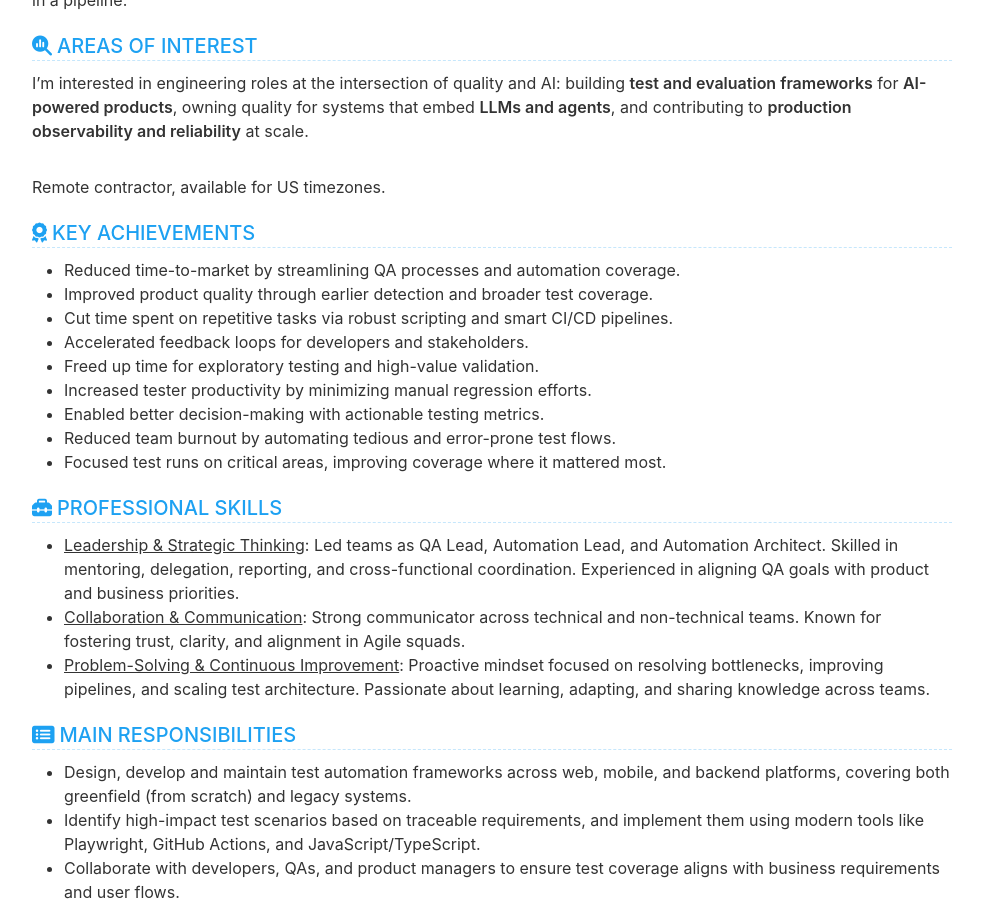
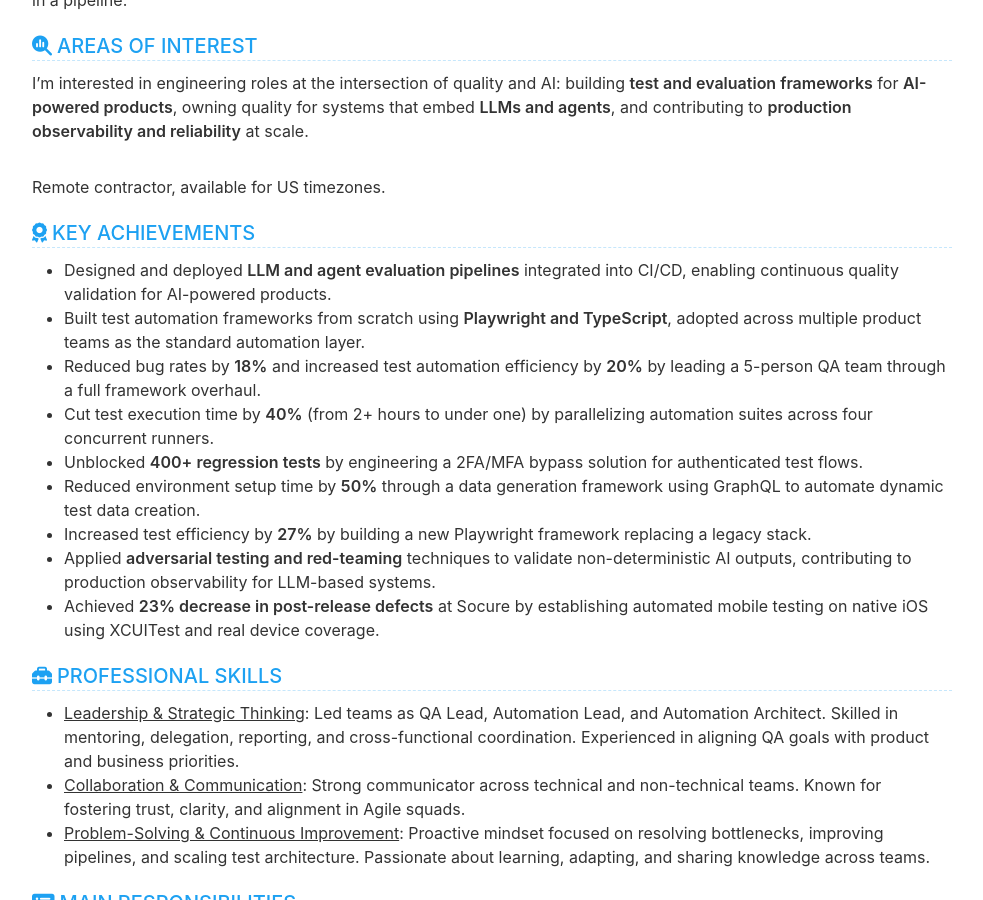
Before and after one commit to cvera08/full-resume, a Jekyll site: the page built from index.html, in a window 1280 px wide and 900 px high, scrolled down 1080 px. Shown: the whole window, without its empty margins (148-1131 px from the left). Built offline with Jekyll 4.4.1, drawn with Linux system fonts in a browser that asks for light colours.

Commit message:
feat(cv): replace generic Key Achievements with measurable Tier 3 outcomes

```diff
--- a/_data/data.yml
+++ b/_data/data.yml
@@ -81,15 +81,15 @@ award:
   order: 4
   title: KEY ACHIEVEMENTS
   description: |
-    - Reduced time-to-market by streamlining QA processes and automation coverage.
-    - Improved product quality through earlier detection and broader test coverage.
-    - Cut time spent on repetitive tasks via robust scripting and smart CI/CD pipelines.
-    - Accelerated feedback loops for developers and stakeholders.
-    - Freed up time for exploratory testing and high-value validation.
-    - Increased tester productivity by minimizing manual regression efforts.
-    - Enabled better decision-making with actionable testing metrics.
-    - Reduced team burnout by automating tedious and error-prone test flows.
-    - Focused test runs on critical areas, improving coverage where it mattered most.
+    - Designed and deployed **LLM and agent evaluation pipelines** integrated into CI/CD, enabling continuous quality validation for AI-powered products.
+    - Built test automation frameworks from scratch using **Playwright and TypeScript**, adopted across multiple product teams as the standard automation layer.
+    - Reduced bug rates by **18%** and increased test automation efficiency by **20%** by leading a 5-person QA team through a full framework overhaul.
+    - Cut test execution time by **40%** (from 2+ hours to under one) by parallelizing automation suites across four concurrent runners.
+    - Unblocked **400+ regression tests** by engineering a 2FA/MFA bypass solution for authenticated test flows.
+    - Reduced environment setup time by **50%** through a data generation framework using GraphQL to automate dynamic test data creation.
+    - Increased test efficiency by **27%** by building a new Playwright framework replacing a legacy stack.
+    - Applied **adversarial testing and red-teaming** techniques to validate non-deterministic AI outputs, contributing to production observability for LLM-based systems.
+    - Achieved **23% decrease in post-release defects** at Socure by establishing automated mobile testing on native iOS using XCUITest and real device coverage.
 
 
 skill:
```
